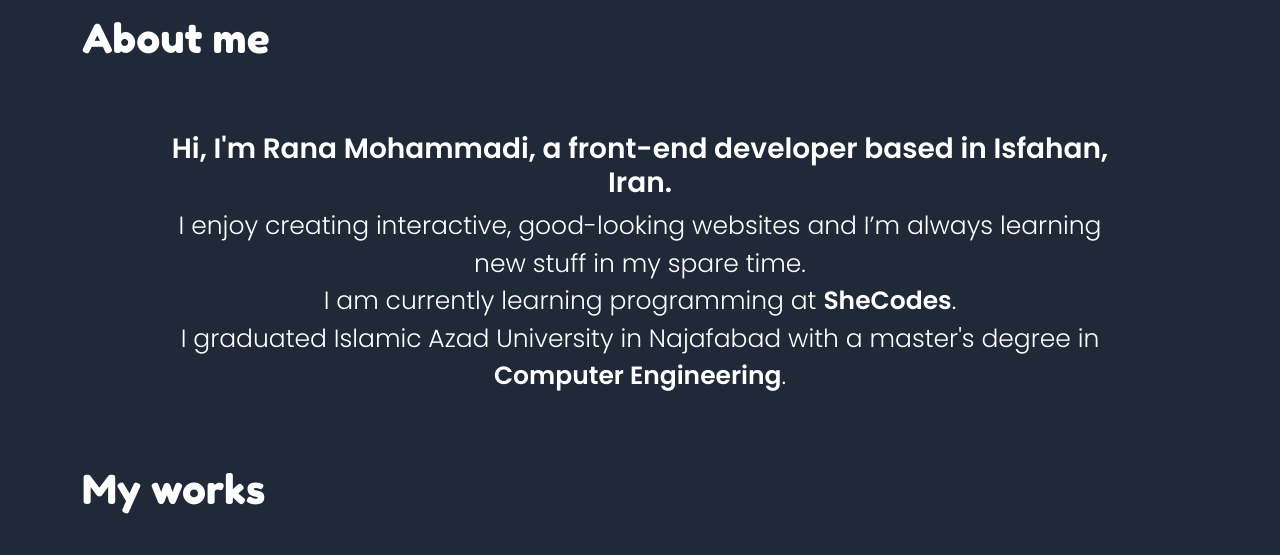
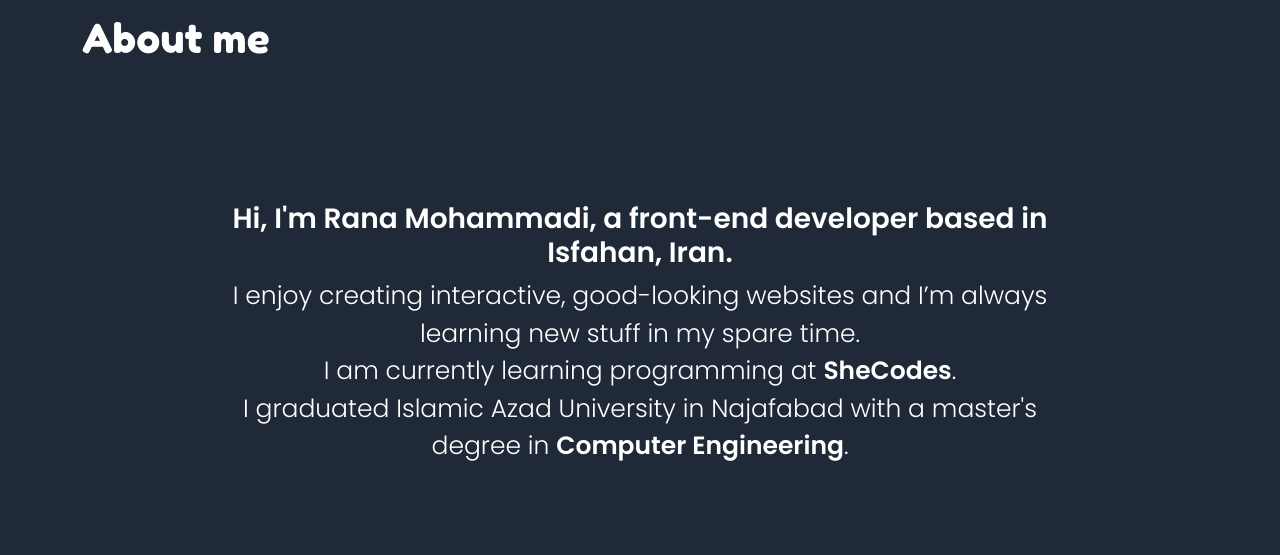
Before and after one commit to RanaMohammadi/portfolio-project, a plain HTML site: page index.html in a window 1280 px wide. Shown: the part 840-1395 px from the top of the page. Drawn offline with nearby package versions, Linux system fonts and the light colour scheme.

Commit message:
minor fix

```diff
--- a/src/style.css
+++ b/src/style.css
@@ -72,8 +72,9 @@ img {
 }
 .about-me {
   font-size: 25px;
-  margin: 70px;
+  margin: 100px;
   text-align: center;
+  padding: 40px;
 }
 .bold {
   font-weight: bold;
```
